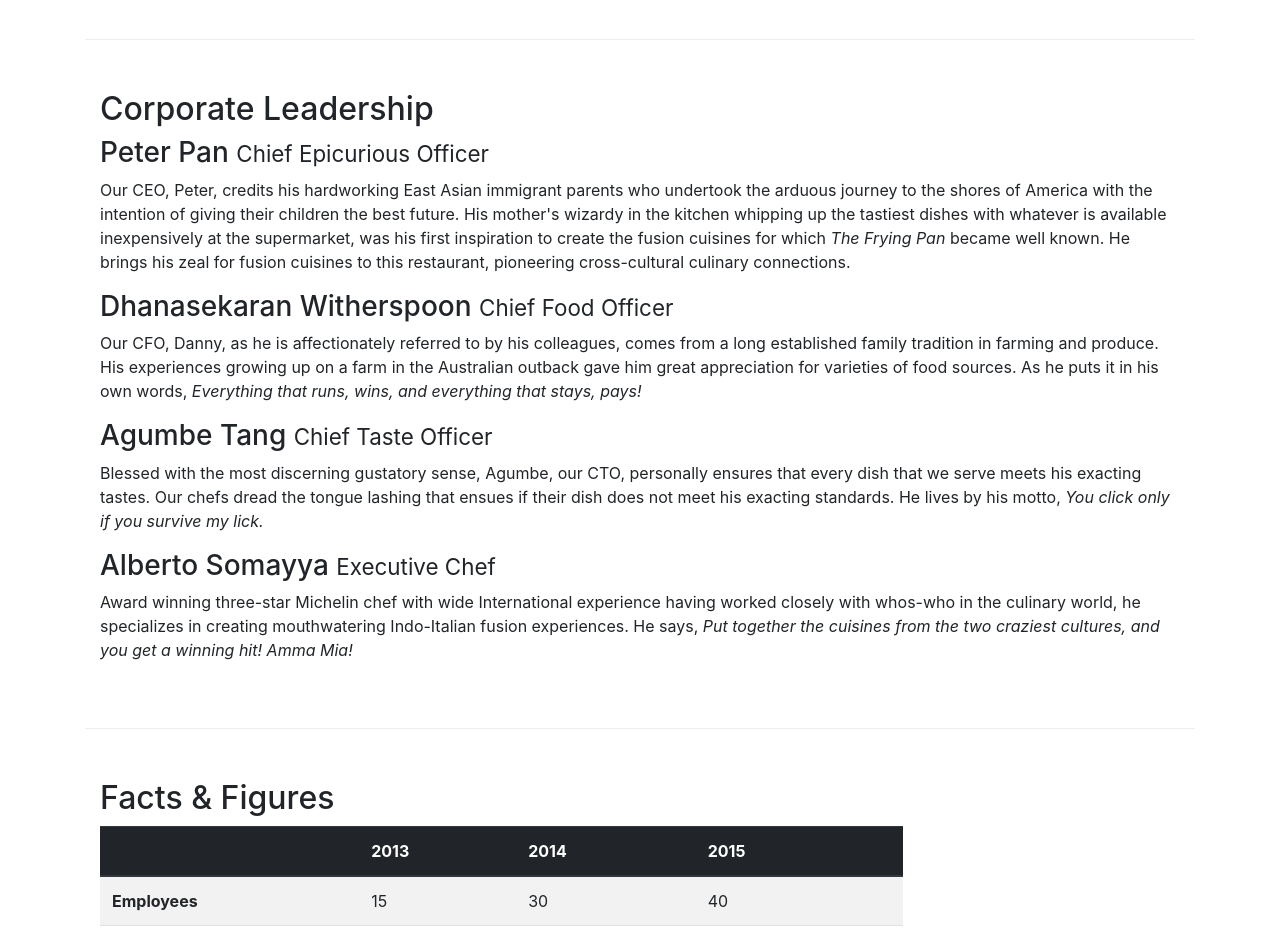
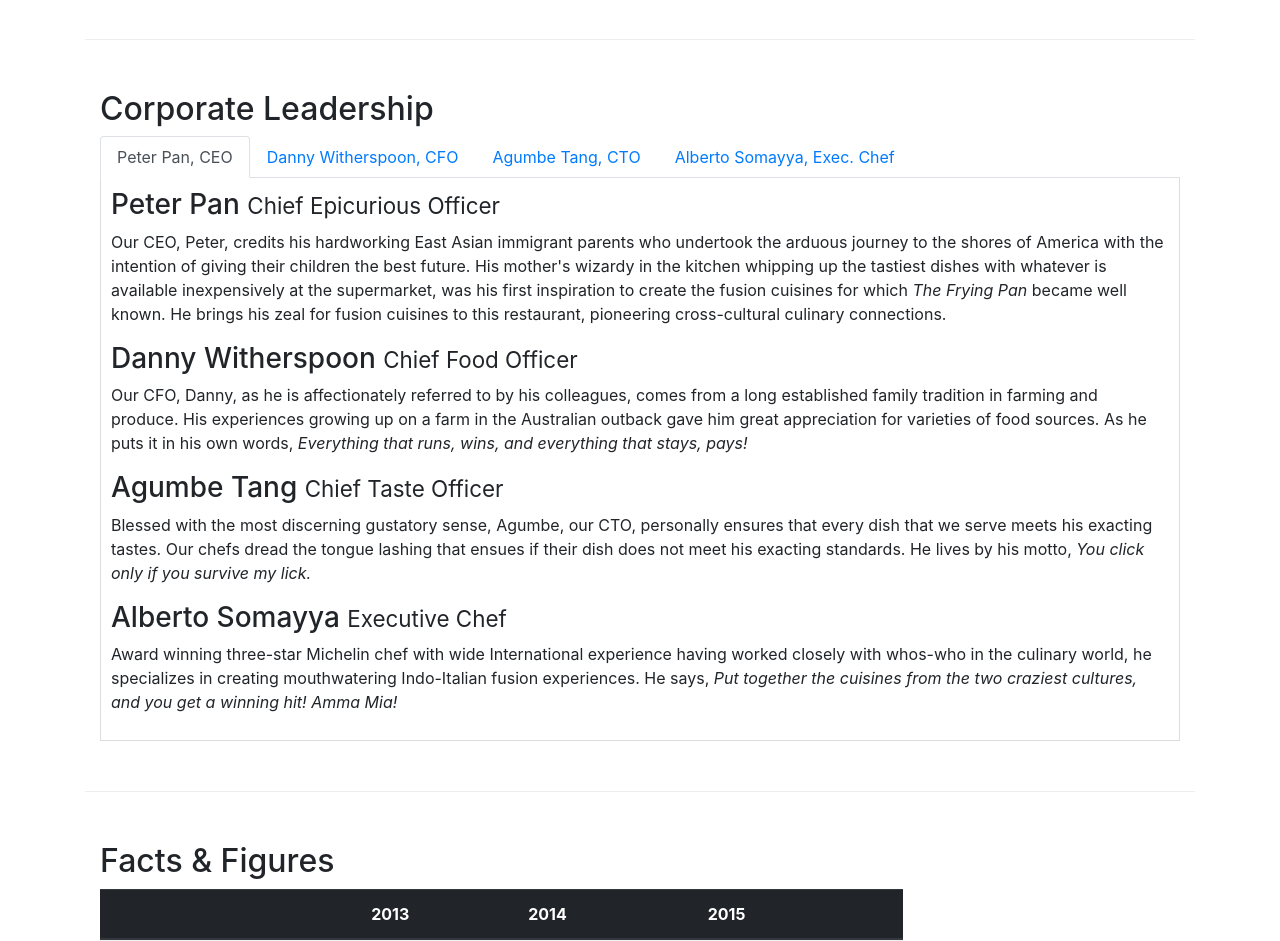
Before and after one commit to Jeongk8/JeongKim-bootstrap, a website: page aboutus.html in a window 1280 px wide. Shown: the part 940-1881 px from the top of the page. Drawn offline with nearby package versions, Linux system fonts and the light colour scheme.

Commit message:
tabs and pills

```diff
--- a/aboutus.html
+++ b/aboutus.html
@@ -111,14 +111,63 @@
         <div class = "row row-content">
             <div class="col col-sm">
                 <h2>Corporate Leadership</h2>
-                <h3>Peter Pan <small>Chief Epicurious Officer</small></h3>
-                <p class="d-none d-sm-block">Our CEO, Peter, credits his hardworking East Asian immigrant parents who undertook the arduous journey to the shores of America with the intention of giving their children the best future. His mother's wizardy in the kitchen whipping up the tastiest dishes with whatever is available inexpensively at the supermarket, was his first inspiration to create the fusion cuisines for which <em>The Frying Pan</em> became well known. He brings his zeal for fusion cuisines to this restaurant, pioneering cross-cultural culinary connections.</p>
-                <h3>Dhanasekaran Witherspoon <small>Chief Food Officer</small></h3>
-                <p class="d-none d-sm-block">Our CFO, Danny, as he is affectionately referred to by his colleagues, comes from a long established family tradition in farming and produce. His experiences growing up on a farm in the Australian outback gave him great appreciation for varieties of food sources. As he puts it in his own words, <em>Everything that runs, wins, and everything that stays, pays!</em></p>
-                <h3>Agumbe Tang <small>Chief Taste Officer</small></h3>
-                <p class="d-none d-sm-block">Blessed with the most discerning gustatory sense, Agumbe, our CTO, personally ensures that every dish that we serve meets his exacting tastes. Our chefs dread the tongue lashing that ensues if their dish does not meet his exacting standards. He lives by his motto, <em>You click only if you survive my lick.</em></p>
-                <h3>Alberto Somayya <small>Executive Chef</small></h3>
-                <p class ="d-none d-sm-block">Award winning three-star Michelin chef with wide International experience having worked closely with whos-who in the culinary world, he specializes in creating mouthwatering Indo-Italian fusion experiences. He says, <em>Put together the cuisines from the two craziest cultures, and you get a winning hit! Amma Mia!</em></p>
+
+
+                    <ul class="nav nav-tabs">
+                        <li class="nav-item">
+                          <a class="nav-link active" href="#peter"
+                            role="tab" data-toggle="tab">Peter Pan, CEO</a>
+                        </li>
+                        <li class="nav-item">
+                          <a class="nav-link" href="#danny" role="tab"
+                            data-toggle="tab">Danny Witherspoon, CFO</a>
+                        </li>
+                        <li class="nav-item">
+                          <a class="nav-link" href="#agumbe"role="tab"
+                            data-toggle="tab">Agumbe Tang, CTO</a>
+                        </li>
+                        <li class="nav-item">
+                          <a class="nav-link" href="#alberto" role="tab"
+                            data-toggle="tab">Alberto Somayya, Exec. Chef</a>
+                        </li>
+                    </ul>
+
+
+        <div class="tab-content">
+
+                    <div role="tabpanel" class="tab-pane fade show active" id="peter">
+                        <h3>Peter Pan <small>Chief Epicurious Officer</small></h3>
+                        <p>Our CEO, Peter, credits his hardworking East Asian immigrant parents who undertook the arduous journey to the shores of America with the intention of giving their children the best future. His mother's wizardy in the kitchen whipping up the tastiest dishes with whatever is available inexpensively at the supermarket, was his first inspiration to create the fusion cuisines for which <em>The Frying Pan</em> became well known. He brings his zeal for fusion cuisines to this restaurant, pioneering cross-cultural culinary connections.</p>
+                    </div>
+
+                    <div role="tabpanel" class="tab-pane fade show active" id="danny">
+                        <h3>Danny Witherspoon <small>Chief Food Officer</small></h3>
+                        <p>Our CFO, Danny, as he is affectionately referred to by his colleagues, comes from a long established family tradition in farming and produce. His experiences growing up on a farm in the Australian outback gave him great appreciation for varieties of food sources. As he puts it in his own words, <em>Everything that runs, wins, and everything that stays, pays!</em></p>
+                    </div>
+
+                    <div role="tabpanel" class="tab-pane fade show active" id="agumbe">
+                        <h3>Agumbe Tang <small>Chief Taste Officer</small></h3>
+                        <p>Blessed with the most discerning gustatory sense, Agumbe, our CTO, personally ensures that every dish that we serve meets his exacting tastes. Our chefs dread the tongue lashing that ensues if their dish does not meet his exacting standards. He lives by his motto, <em>You click only if you survive my lick.</em></p>
+                    </div>
+
+                    <div role="tabpanel" class="tab-pane fade show active" id="alberto">
+                        <h3>Alberto Somayya <small>Executive Chef</small></h3>
+                        <p>Award winning three-star Michelin chef with wide International experience having worked closely with whos-who in the culinary world, he specializes in creating mouthwatering Indo-Italian fusion experiences. He says, <em>Put together the cuisines from the two craziest cultures, and you get a winning hit! Amma Mia!</em></p>
+                    </div>
+
+
+
+
+
+
+        </div>
+
+
+
+
+
+
+
             </div>
        </div>
 
--- a/css/style.css
+++ b/css/style.css
@@ -41,3 +41,10 @@
 
 	background-color: #512DA8;
 }
+
+.tab-content {
+    border-left: 1px solid #ddd;
+    border-right: 1px solid #ddd;
+    border-bottom: 1px solid #ddd;
+    padding: 10px;
+}
```
